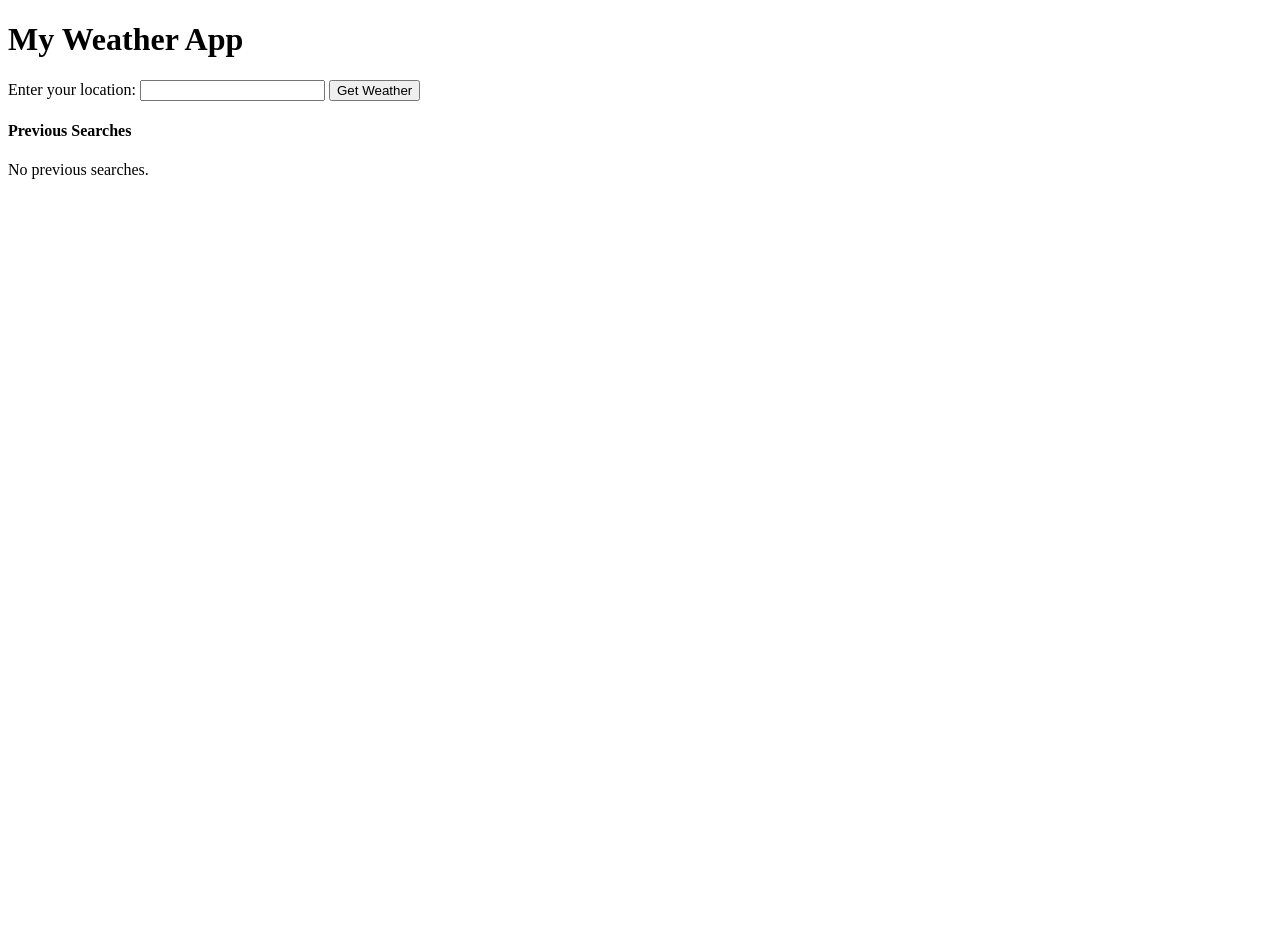
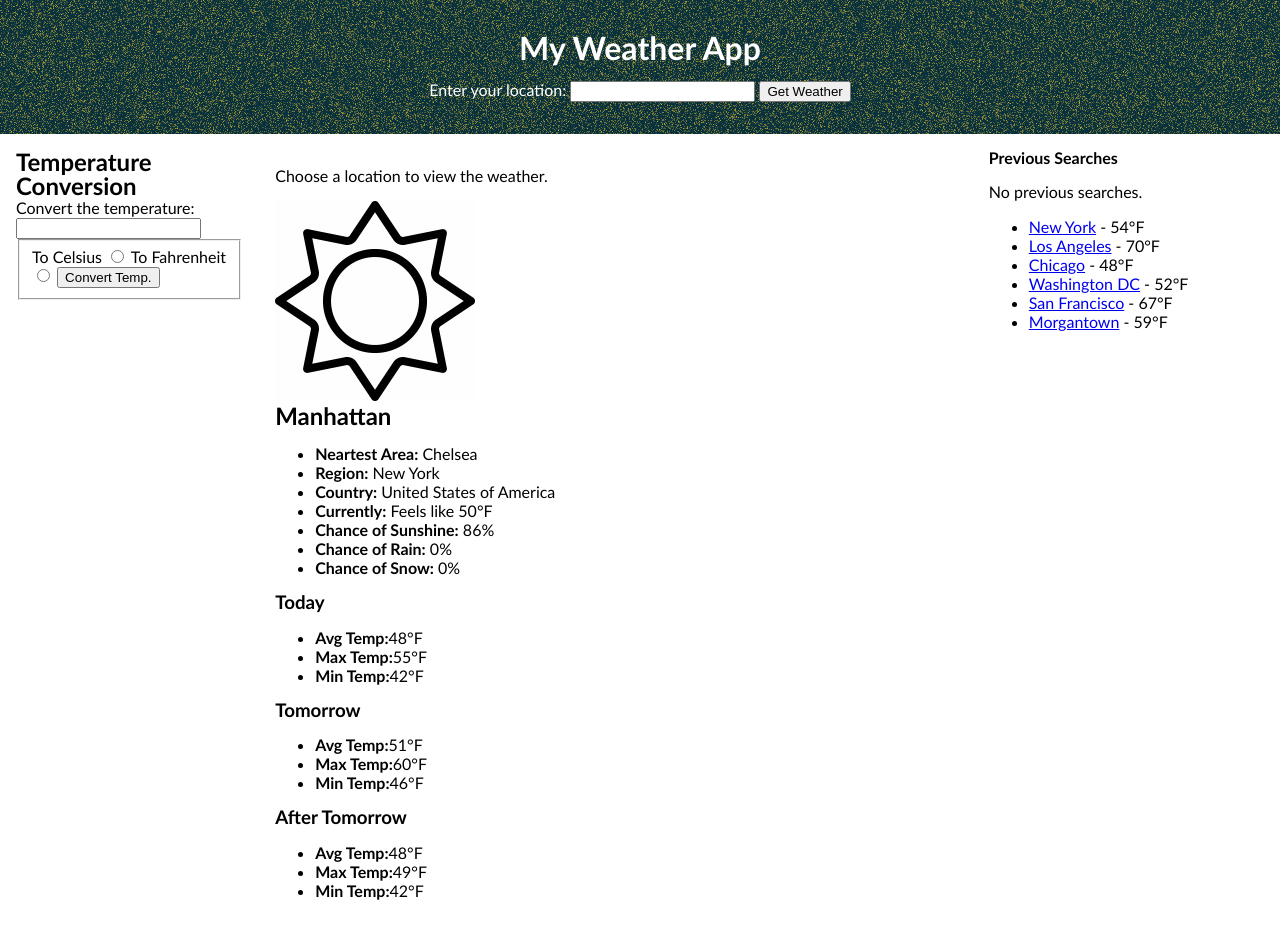
Before and after one commit to rboyce212/project-weather-app_rboyce212_04-12-2023, a website: page index.html in a window 1280 px wide. Before the commit the page ends 800 px from the top, so only its background shows below. Drawn offline with Linux system fonts and the light colour scheme.

Commit message:
working through styling

```diff
--- a/index.html
+++ b/index.html
@@ -5,9 +5,10 @@
     <meta http-equiv="X-UA-Compatible" content="IE=edge" />
     <meta name="viewport" content="width=device-width, initial-scale=1.0" />
     <title>My Weather App</title>
+    <link rel="stylesheet" href="style.css" />
   </head>
   <body>
-    <header>
+    <header class="search-header">
       <!-- app title  -->
       <h1>My Weather App</h1>
       <!-- a search form with label, text input, and submit input -->
@@ -18,26 +19,96 @@
       </form>
     </header>
     <div class="content-container">
-      <aside>
+      <aside class="conversion">
         <!-- (will contain a temperature conversion widget), starts empty -->
+        <h2>Temperature Conversion</h2>
+        <form class="conversion-form">
+          <label for="conversion-form">Convert the temperature:</label>
+          <input
+            id="temp-to-convert"
+            type="number"
+            name="temperature"
+            required
+          />
+          <fieldset class="form-group">
+            <label class="form-radio">
+              To Celsius
+              <input id="to-c" name="convert-temp" type="radio" value="c" />
+            </label>
+            <label class="form-radio">
+              To Fahrenheit
+              <input id="to-f" name="convert-temp" type="radio" value="f" />
+            </label>
+            <button type="submit">Convert Temp.</button>
+            <!-- this h4 will contain the result of the conversion calculation -->
+            <h4></h4>
+          </fieldset>
+        </form>
       </aside>
       <main>
         <article>
+          <!-- Paragraph should only appear if no location is entered -->
+          <p>Choose a location to view the weather.</p>
           <!-- this will contain the current weather (starts empty) -->
+          <!-- added sun icon, however image should be dynamic based on weather conditions -->
+          <img src="./assets/icons8-summer.gif" alt="sun icon" />
+          <h2>Manhattan</h2>
+
+          <ul>
+            <li><strong>Neartest Area:</strong> Chelsea</li>
+            <li><strong>Region:</strong> New York</li>
+            <li><strong>Country:</strong> United States of America</li>
+            <li><strong>Currently:</strong> Feels like 50&#176;F</li>
+            <li><strong>Chance of Sunshine:</strong> 86%</li>
+            <li><strong>Chance of Rain:</strong> 0%</li>
+            <li><strong>Chance of Snow:</strong> 0%</li>
+          </ul>
         </article>
-        <aside>
+        <!-- Need to use "hidden" to hide this section until a location is provided. Each article with UL will be replace with API data. -->
+        <aside class="forecast">
           <!-- this will contain 3 article elements that will have upcoming weather (starts empty) -->
-          <article></article>
-          <article></article>
-          <article></article>
+          <article>
+            <h3>Today</h3>
+            <ul>
+                <li><strong>Avg Temp:</strong>48&#176;F</li>
+                <li><strong>Max Temp:</strong>55&#176;F</li>
+                <li><strong>Min Temp:</strong>42&#176;F</li>
+            </ul>
+          <article>
+            <h3>Tomorrow</h3>
+            <ul>
+              <li><strong>Avg Temp:</strong>51&#176;F</li>
+              <li><strong>Max Temp:</strong>60&#176;F</li>
+              <li><strong>Min Temp:</strong>46&#176;F</li>
+            </ul>
+          </article>
+          <article>
+            <h3>After Tomorrow</h3>
+            <ul>
+              <li><strong>Avg Temp:</strong>48&#176;F</li>
+              <li><strong>Max Temp:</strong>49&#176;F</li>
+              <li><strong>Min Temp:</strong>42&#176;F</li>
+            </ul>
+          </article>
         </aside>
       </main>
       <aside>
-        <!-- will contain weather history) -->
+        <!-- This next section will contain search history.  On page load it should have the H4 and paragraph with empty UL
+        When a location is searched, the location and "feels like" temp are appended as a LI in the UL.
+        If a previous search link is clicked, the search is performed with NO change to the LI list. -->
         <section>
           <h4>Previous Searches</h4>
+          <!-- This paragraph should only appear before a location is entered. Once a location is searched, the empty UL will appear instead with the location and "feels like" URL -->
           <p>No previous searches.</p>
-          <ul></ul>
+          <ul>
+            <!-- JS is needed for handling results when opening search history links -->
+            <li><a href="#">New York</a> - 54&#176;F</li>
+            <li><a href="#">Los Angeles</a> - 70&#176;F</li>
+            <li><a href="#">Chicago</a> - 48&#176;F</li>
+            <li><a href="#">Washington DC</a> - 52&#176;F</li>
+            <li><a href="#">San Francisco</a> - 67&#176;F</li>
+            <li><a href="#">Morgantown</a> - 59&#176;F</li>
+          </ul>
         </section>
       </aside>
     </div>
--- a/style.css
+++ b/style.css
@@ -1,29 +1,52 @@
-.container {
-  display: grid;
-  grid-template-columns: repeat(4, 230px);
-  grid-template-rows: repeat(3, 200px);
-  margin-left: 25px;
-  margin-right: 25px;
-  gap: 10px;
-  grid-template:
-    "fieldset fieldset fieldset fieldset" auto
-    "landingpage landingpage landingpage sidebar" auto
-    "today, tommorow, day-after" auto;
+html,
+body {
+  height: 100%;
+  margin: 0;
+  padding: 0;
 }
 
-.header,
-.searchbox {
-  grid-template-columns: repeat(4, 230px);
-  margin-left: 25px;
-  margin-right: 25px;
+body {
+  font-family: "Trebuchet MS", "Lucida Sans Unicode", "Lucida Grande",
+    "Lucida Sans", Arial, sans-serif;
+}
+
+h1,
+h2,
+h3,
+h4,
+h5,
+h6 {
+  line-height: 1;
+  margin: 0;
+  padding: 0;
+}
+
+.hidden {
+  visibility: hidden;
+  opacity: 0;
+  display: none;
+}
+
+.search-header {
   background-image: url("./images/img-noise-590x230.png");
   color: white;
-  grid-area: 1 / 1 / 2 / 5;
   border: midnightblue;
   border-style: none;
+  flex-direction: column;
+  gap: 1rem;
+  align-items: center;
+  padding: 2rem;
   text-align: center;
-  vertical-align: auto;
-  padding-top: 20px;
+}
+.search-location {
+  padding-top: 1rem;
+}
+.content-container {
+  display: grid;
+  grid-template-columns: 1fr 3fr 1fr;
+  gap: 2rem;
+  max-width: 1200px;
+  padding: 1rem;
 }
 
 .centered {
```
